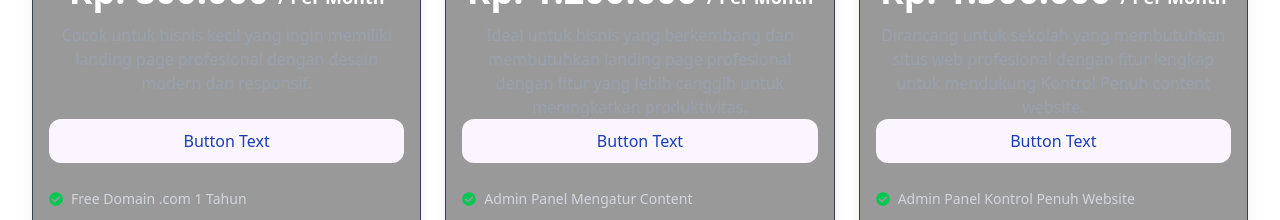
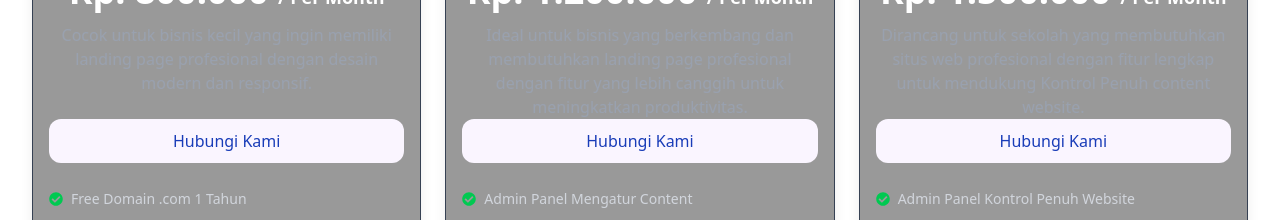
Before and after one commit to lewyinn/lewyin-dev, a React (Vite) app: page / in a window 1280 px wide. Shown: the part 2240-2460 px from the top of the page. Built offline with nearby package versions, Linux system fonts and the light colour scheme.

Commit message:
Perbaikan

```diff
--- a/src/Components/CTAButton.jsx
+++ b/src/Components/CTAButton.jsx
@@ -5,7 +5,7 @@ import { Link } from 'react-router-dom'
 const CTAButton = () => {
     return (
         <div>
-            <Link to="https://wa.me/6285841980449" target="_blank" rel="noreferrer noopener"
+            <Link to="https://wa.me/6285282932422" target="_blank" rel="noreferrer noopener"
                 className="fixed bottom-25 lg:bottom-10 right-5 lg:right-10 z-50 inline-flex items-center justify-center w-14 h-14 rounded-full bg-[#25d366]">
                 <div className="absolute z-10 top-0 left-0 w-full h-full rounded-full bg-[#25d366] animate-ping"></div>
                 <div className="relative z-20">
--- a/src/Components/Footer.jsx
+++ b/src/Components/Footer.jsx
@@ -22,7 +22,7 @@ export default function Footer() {
                         <LinkRouter to="https://www.instagram.com/ridhokrn.dev/" target="_blank" className="text-lg lg:text-xl text-gray-400 hover:text-blue-800">
                             <FaInstagram />
                         </LinkRouter>
-                        <LinkRouter to="https://wa.me/6285841980449" target="_blank" className="text-lg lg:text-xl text-gray-400 hover:text-blue-800">
+                        <LinkRouter to="https://wa.me/6285282932422" target="_blank" className="text-lg lg:text-xl text-gray-400 hover:text-blue-800">
                             <FaWhatsapp />
                         </LinkRouter>
                         <LinkRouter to="https://www.facebook.com/profile.php?id=61561832165379" target="_blank" className="text-lg lg:text-xl text-gray-400 hover:text-blue-800">
--- a/src/Components/Hero.jsx
+++ b/src/Components/Hero.jsx
@@ -34,7 +34,7 @@ const Hero = () => {
                                 <span className="absolute right-0 w-8 h-32 -mt-12 transition-all duration-1000 transform translate-x-12 bg-white opacity-10 rotate-12 group-hover:-translate-x-40 ease"></span>
                                 <span className="relative">Lihat Price List</span>
                             </LinkScroll>
-                            <Link to='https://wa.me/6285841980449' target='_blank' className="relative inline-flex items-center justify-start py-3 pl-4 pr-12 overflow-hidden rounded-full font-semibold text-blue-600 transition-all duration-150 ease-in-out hover:pl-10 hover:pr-6 bg-transparent group">
+                            <Link to='https://wa.me/6285282932422' target='_blank' className="relative inline-flex items-center justify-start py-3 pl-4 pr-12 overflow-hidden rounded-full font-semibold text-blue-600 transition-all duration-150 ease-in-out hover:pl-10 hover:pr-6 bg-transparent group">
                                 <span className="absolute bottom-0 left-0 w-full h-1 transition-all duration-150 ease-in-out bg-blue-600 group-hover:h-full"></span>
                                 <span className="absolute right-0 pr-4 duration-200 ease-out group-hover:translate-x-12">
                                     <svg className="w-5 h-5 text-green-400" fill="none" stroke="currentColor" viewBox="0 0 24 24" xmlns="http://www.w3.org/2000/svg"><path strokeLinecap="round" strokeLinejoin="round" strokeWidth="2" d="M14 5l7 7m0 0l-7 7m7-7H3"></path></svg>
--- a/src/Components/Pricing.jsx
+++ b/src/Components/Pricing.jsx
@@ -136,9 +136,9 @@ export default function Pricing() {
                         <h3 className="text-xl font-semibold">{plan.title}</h3>
                         <p className="text-4xl font-bold my-3">{plan.price} <span className="text-lg">/ Per Month</span></p>
                         <p className="text-gray-400 mb-4 h-auto md:h-20">{plan.description}</p>
-                        <Link to="https://wa.me/6285841980449" target="_blank" className="w-full py-2.5 relative rounded-xl group overflow-hidden font-medium bg-purple-50 text-blue-800 inline-block">
+                        <Link to="https://wa.me/6285282932422" target="_blank" className="w-full py-2.5 relative rounded-xl group overflow-hidden font-medium bg-purple-50 text-blue-800 inline-block">
                             <span className="absolute top-0 left-0 flex w-full h-0 mb-0 transition-all duration-200 ease-out transform translate-y-0 bg-blue-800 group-hover:h-full opacity-90"></span>
-                            <span className="relative group-hover:text-white">Button Text</span>
+                            <span className="relative group-hover:text-white">Hubungi Kami</span>
                         </Link>
                         <ul className="mt-4 text-left text-gray-300">
                             {plan.features.map((feature, i) => (
--- a/src/Components/Projects.jsx
+++ b/src/Components/Projects.jsx
@@ -39,7 +39,7 @@ const Projects = () => {
                                     {item.paragraf}
                                 </p>
                                 <span className='flex justify-center items-center'>
-                                    <Link to="price" className="rounded-full px-5 py-2.5 overflow-hidden cursor-pointer group bg-blue-800 relative hover:bg-gradient-to-r hover:from-blue-800 hover:to-blue-600 text-white hover:ring-2 hover:ring-offset-2 hover:ring-blue-600 transition-all ease-out duration-300">
+                                    <Link to="https://wa.me/6285282932422" className="rounded-full px-5 py-2.5 overflow-hidden cursor-pointer group bg-blue-800 relative hover:bg-gradient-to-r hover:from-blue-800 hover:to-blue-600 text-white hover:ring-2 hover:ring-offset-2 hover:ring-blue-600 transition-all ease-out duration-300">
                                         <span className="absolute right-0 w-8 h-32 -mt-12 transition-all duration-1000 transform translate-x-12 bg-white opacity-10 rotate-12 group-hover:-translate-x-40 ease"></span>
                                         <span className="relative">Learn More</span>
                                     </Link>
```
